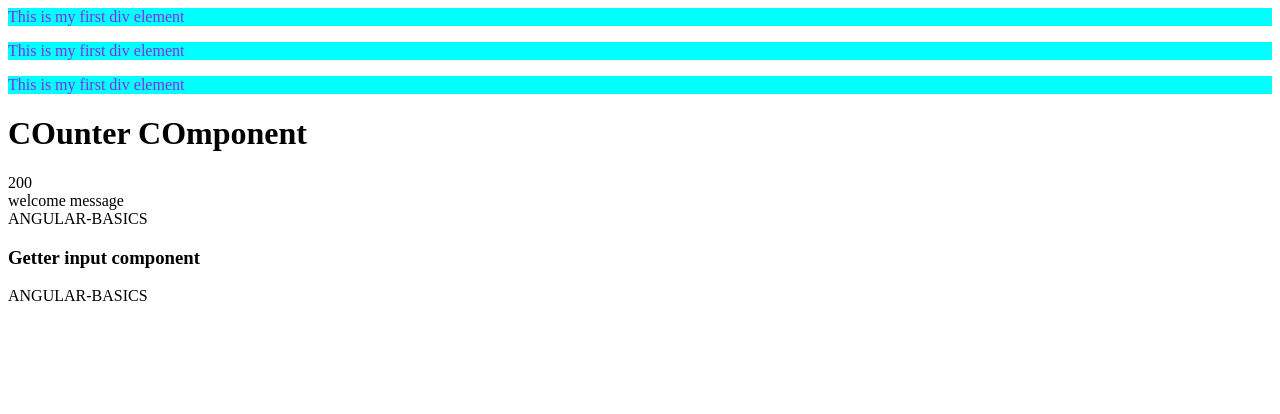
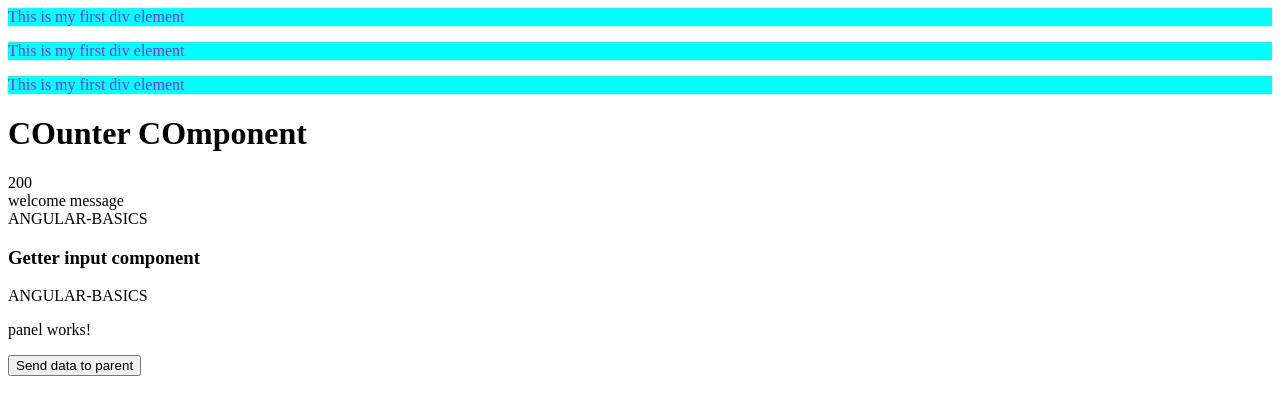
Before and after one commit to sreenath096/angular-basics, an Angular app: page / in a window 1280 px wide. Shown: the top 414 px of the page. Built offline with nearby package versions, Linux system fonts and the light colour scheme.

Commit message:
How to Send Custom Events Using Output Decorator

```diff
--- a/src/app/app.component.html
+++ b/src/app/app.component.html
@@ -11,3 +11,9 @@
 <div>
   <app-getter-input [title]="title"></app-getter-input>
 </div>
+
+<div>
+  <app-panel (childEvent)="dataReceived($event)"></app-panel>
+</div>
+
+<div *ngIf="receivedDataFromChild">{{ receivedDataFromChild }}</div>
--- a/src/app/app.component.ts
+++ b/src/app/app.component.ts
@@ -3,15 +3,23 @@ import { RouterOutlet } from '@angular/router';
 import ProfileComponent from './profile.component';
 import CounterComponent from './Counter/Counter.component';
 import { GetterInputComponent } from './getter-input/getter-input.component';
+import { PanelComponent } from './panel/panel.component';
+import { CommonModule } from '@angular/common';
 
 @Component({
   selector: 'app-root',
   standalone: true,
-  imports: [RouterOutlet, ProfileComponent, CounterComponent, GetterInputComponent],
+  imports: [CommonModule, RouterOutlet, ProfileComponent, CounterComponent,
+    GetterInputComponent, PanelComponent],
   templateUrl: './app.component.html',
   styleUrl: './app.component.css'
 })
 export class AppComponent {
   title = 'angular-basics';
   counter: number = 20;
+  receivedDataFromChild = '';
+
+  dataReceived(data: string) {
+    this.receivedDataFromChild = data;
+  }
 }
--- /dev/null
+++ b/src/app/panel/panel.component.html
@@ -0,0 +1,4 @@
+<p>panel works!</p>
+<div>
+    <button (click)="sendData()">Send data to parent</button>
+</div>
--- /dev/null
+++ b/src/app/panel/panel.component.ts
@@ -0,0 +1,16 @@
+import { Component, EventEmitter, Output } from '@angular/core';
+
+@Component({
+  selector: 'app-panel',
+  standalone: true,
+  imports: [],
+  templateUrl: './panel.component.html',
+  styleUrl: './panel.component.css',
+  outputs: ['dataEvent: childEvent']
+})
+export class PanelComponent {
+  @Output('childEvent') dataEvent = new EventEmitter<string>();
+  sendData() {
+    this.dataEvent.emit('data from child');
+  }
+}
```
Also changed, not shown: src/app/panel/panel.component.css (added), 1 other file (tests, documents, lock files or other folders).
